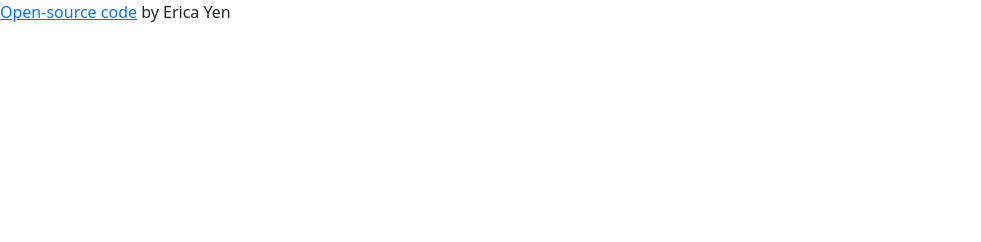
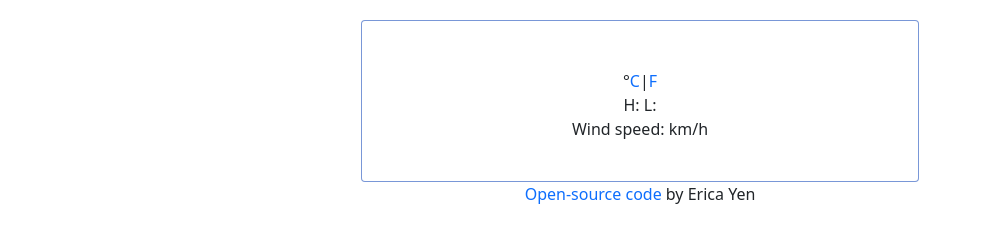
Before and after one commit to ericayen/Weather-App-V2, a plain HTML site: page index.html in a window 1280 px wide. Shown: the whole page, without its empty margins (0-981 px from the left). Drawn offline with nearby package versions, Linux system fonts and the light colour scheme.

Commit message:
added html & css

```diff
--- a/index.html
+++ b/index.html
@@ -19,6 +19,31 @@
     <title>Weather App</title>
   </head>
   <body>
+        <div class="container">
+      <div class="card">
+        <div class="card-body">
+             <h1 id="city"></h1>
+          <div class="search-date"></div>
+          <img src="" class="weather-emoji"></img>
+          <div class="weather-description"></div>
+          <div class="current-temp">
+            <span id="deg-temp"></span>
+            <span class="units"
+              >°<a href="#" id="celsius">C</a>|<a href="#" id="fahrenheit"
+                >F</a
+              ></span
+            >
+            <div class="forecast">
+              H: <span id="high-temp"></span> L: <span id="low-temp"></span>
+            </div>
+            <div class="wind-speed">
+              Wind speed: <span id="speed"></span> km/h
+            </div>
+            <br />
+          </div>
+        </div>
+      </div>
+    </div>
     <footer>
       <a
         href="https://github.com/ericayen/Weather-App"
--- a/styles.css
+++ b/styles.css
@@ -0,0 +1,20 @@
+body {
+  padding: 20px;
+  text-align: center;
+}
+
+a {
+  text-decoration: none;
+}
+
+a:hover {
+  color: #f3bc26;
+}
+
+.card {
+  margin: 0 auto;
+  border-color: rgb(33, 82, 189, 0.6);
+  width: 50%;
+  min-width: 50ch;
+  height: 50%;
+}
```
